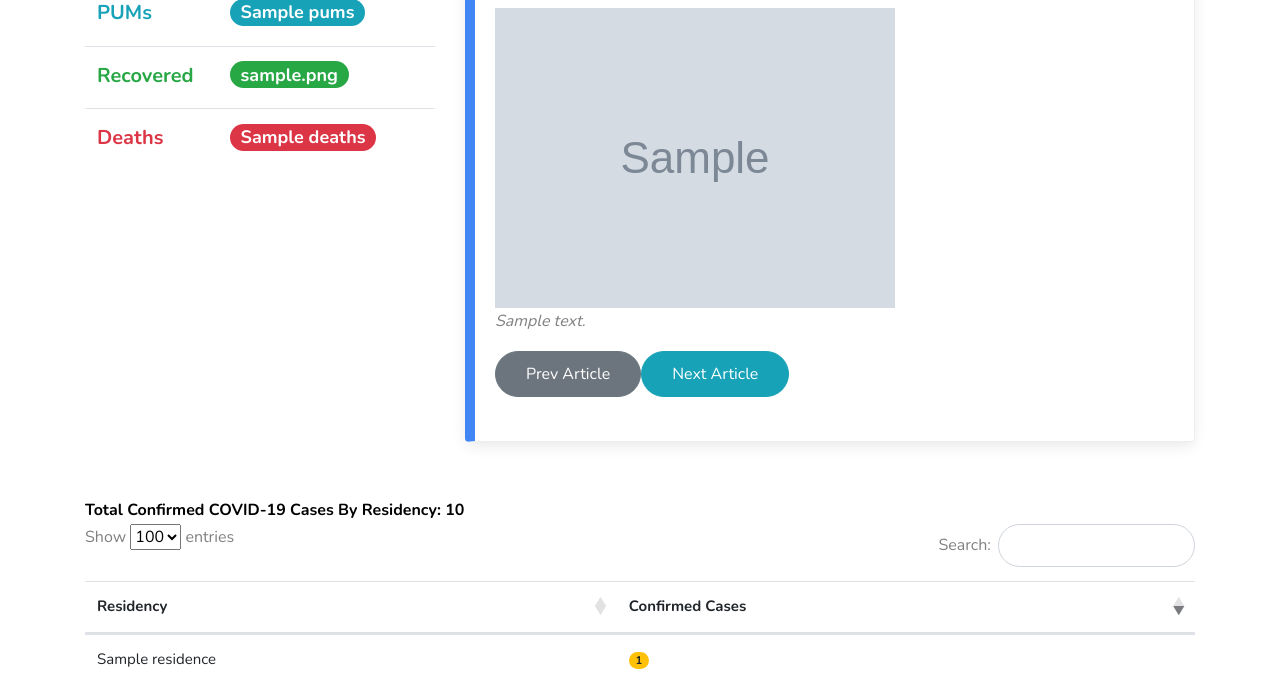
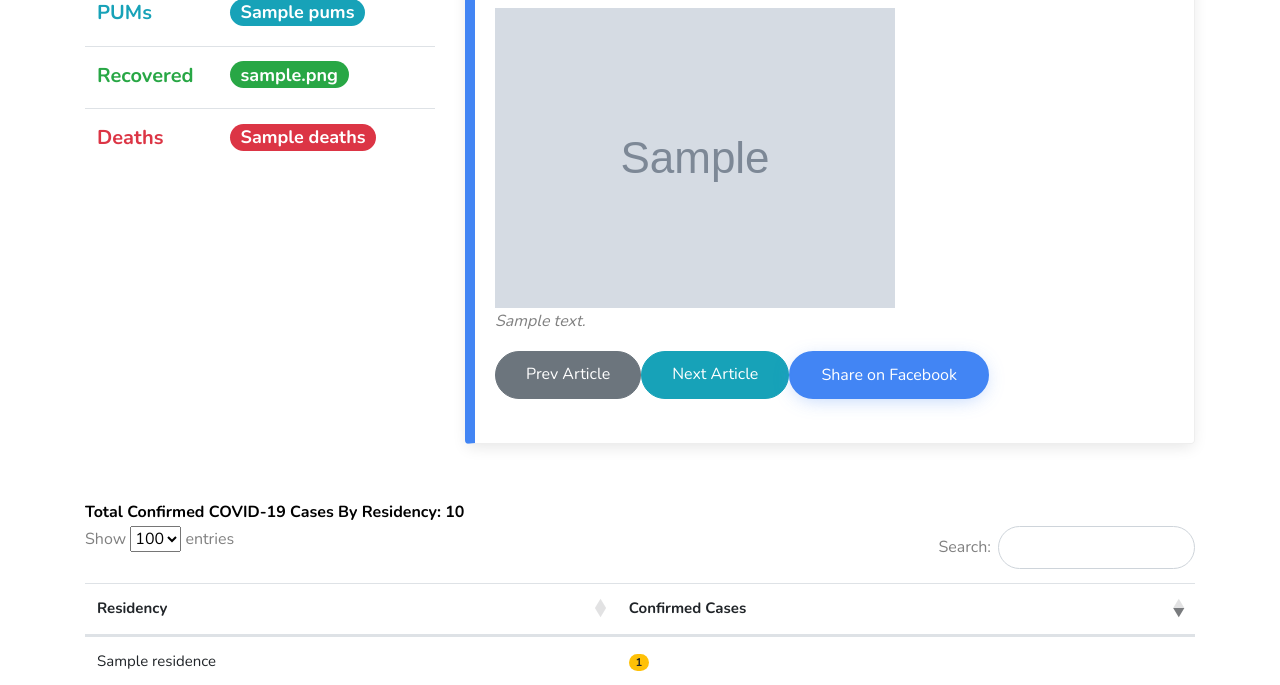
Before and after one commit to nlabrador/newsfastph, a Symfony app: template templates/base.html.twig in a window 1280 px wide. Shown: the part 711-1396 px from the top of the page. Run offline with Twig, Linux system fonts and the light colour scheme; the template is opened without the code that fills it: most values are stand-ins (such as "Sample title", 1, 10 or a date in 2020); grey boxes marked "Sample" are stand-in pictures; some libraries are stand-ins or nearby versions; some web fonts are replaced.

Commit message:
Share on facebook.

```diff
--- a/templates/base.html.twig
+++ b/templates/base.html.twig
@@ -235,6 +235,7 @@
                     <a href="javascript:void(0)" style="display:none;" id="prev" val="{{ id - 1 }}" class="btn btn-secondary">Prev Article</a>
                 {% endif %}
                 <a href="javascript:void(0)" id="next" val={{ id + 1 }} class="btn btn-info">Next Article</a>
+                <a href="https://facebook.com/sharer/sharer.php?={{ news.href }}" class="btn btn-primary" id="share" target="_blank">Share on Facebook</a>
               </div>
             </div>
             </div>
@@ -349,6 +350,7 @@
                 }
 
                 $('#newscontent').html(news.content);
+                $('#share').attr('href','https://facebook.com/sharer/sharer.php?u='+news.href);
 
                 $('#article-div').show();
                 $('#prev').show();
@@ -390,6 +392,8 @@
 
                 $('#newscontent').html(news.content);
 
+                $('#share').attr('href','https://facebook.com/sharer/sharer.php?u='+news.href);
+
                 $('#article-div').show();
                 $("html, body").animate({ scrollTop: 0 }, "slow");
             });
```
